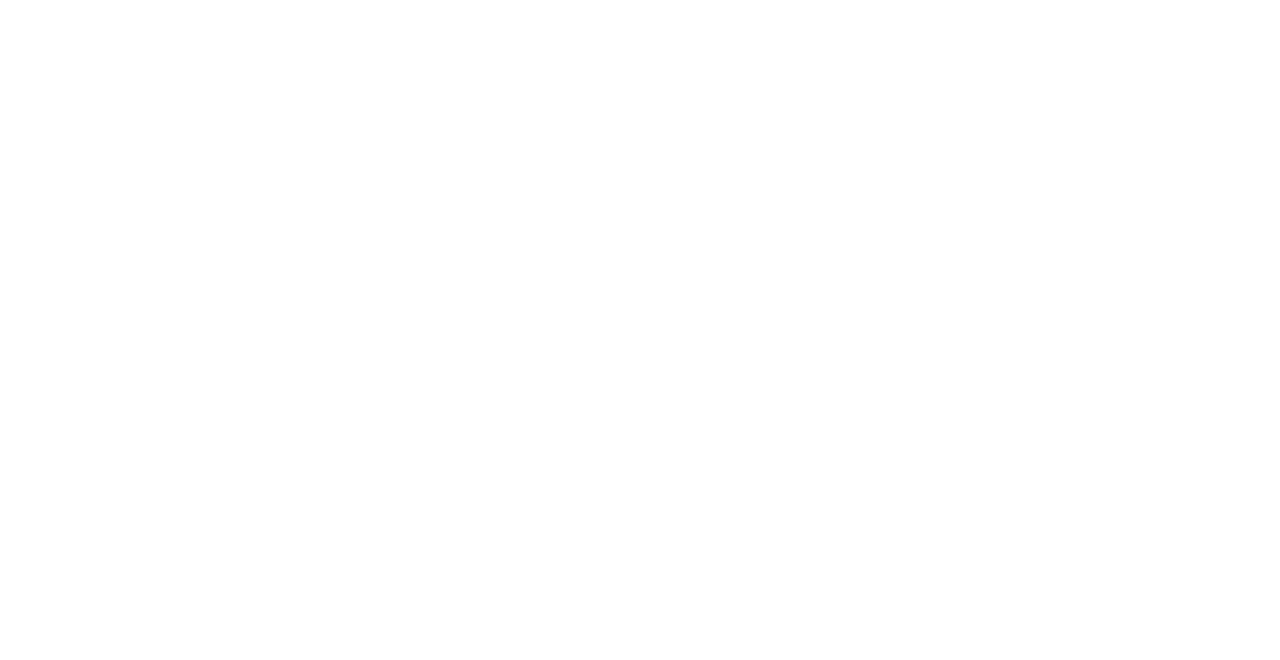
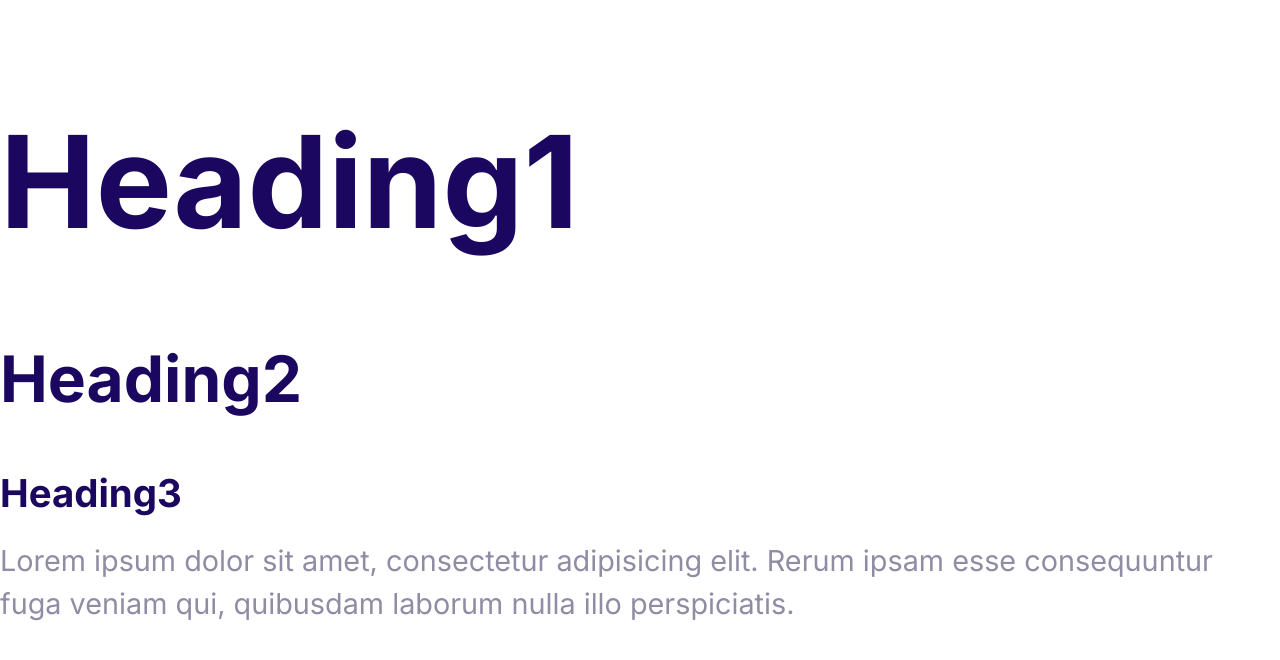
Before and after one commit to sanjar1999/HTML-course, a plain HTML site: page index.html in a window 1280 px wide. Drawn offline with Linux system fonts and the light colour scheme.

Commit message:
define typography

```diff
--- a/index.html
+++ b/index.html
@@ -3,11 +3,22 @@
   <head>
     <meta charset="UTF-8" />
     <meta name="viewport" content="width=device-width, initial-scale=1.0" />
+    <link rel="preconnect" href="https://fonts.gstatic.com" />
+    <link
+      href="https://fonts.googleapis.com/css2?family=Inter:wght@400;700&display=swap"
+      rel="stylesheet"
+    />
     <link rel="stylesheet" href="styles/normalze.css" />
     <link rel="stylesheet" href="styles/styles.css" />
     <title>Document</title>
   </head>
   <body>
-    <div class="box"></div>
+    <h1>Heading1</h1>
+    <h2>Heading2</h2>
+    <h3>Heading3</h3>
+    <p>
+      Lorem ipsum dolor sit amet, consectetur adipisicing elit. Rerum ipsam esse
+      consequuntur fuga veniam qui, quibusdam laborum nulla illo perspiciatis.
+    </p>
   </body>
 </html>
--- a/styles/styles.css
+++ b/styles/styles.css
@@ -5,3 +5,52 @@
   --color-headings: #1b0760;
   --color-body: #918ca4;
 }
+
+html {
+  font-size: 62.5;
+}
+
+body {
+  font-family: Inter, Arial, Helvetica, sans-serif;
+  font-size: 2.4rem;
+  line-height: 1.5;
+  color: var(--color-body);
+}
+
+h1,
+h2,
+h3 {
+  color: var(--color-headings);
+  margin-bottom: 1rem;
+}
+
+h1 {
+  font-size: 7rem;
+}
+
+h2 {
+  font-size: 4rem;
+}
+
+h3 {
+  font-size: 3rem;
+}
+
+p {
+  margin-top: 0;
+}
+
+@media screen and (min-width: 1024px) {
+  body {
+    font-size: 1.8rem;
+  }
+  h1 {
+    font-size: 8rem;
+  }
+  h2 {
+    font-size: 4rem;
+  }
+  h3 {
+    font-size: 2.4rem;
+  }
+}
```
